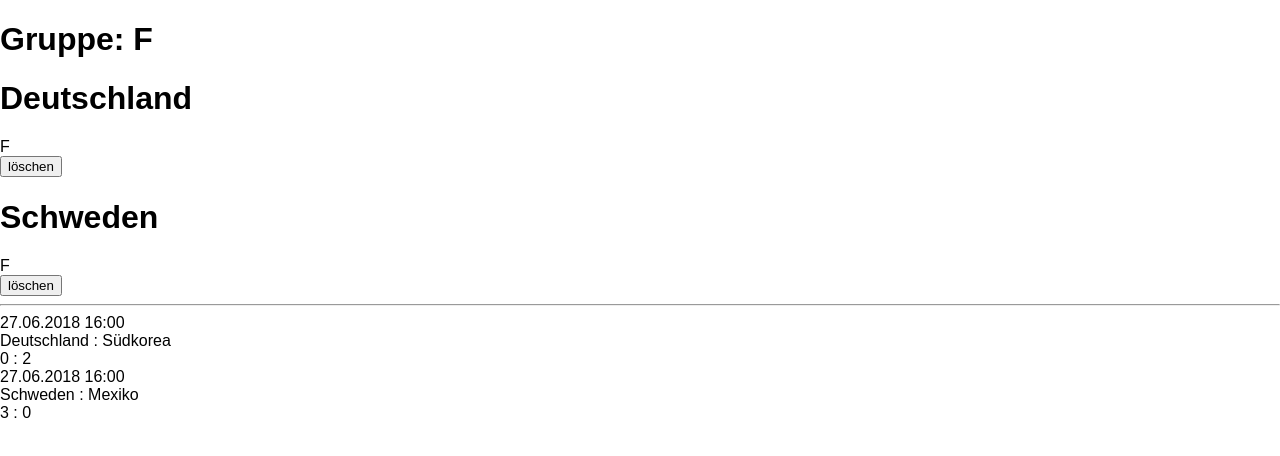
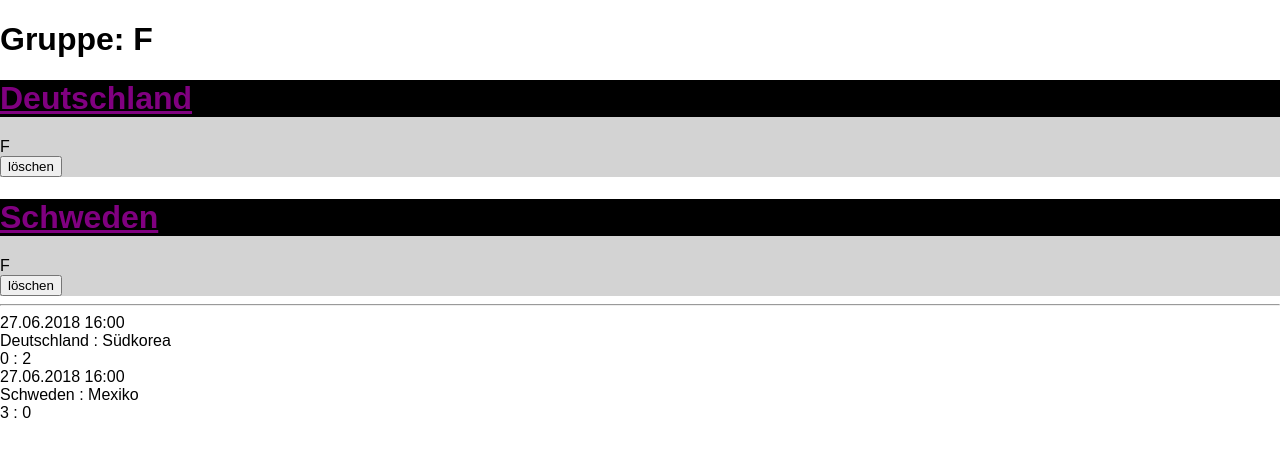
Before and after one commit to sspringer82/dwx-react, a React (Create React App) app: page / in a window 1280 px wide. Shown: the top 456 px of the page. Built offline with nearby package versions, Linux system fonts and the light colour scheme.

Commit message:
styled components

```diff
--- a/package.json
+++ b/package.json
@@ -6,7 +6,8 @@
     "prop-types": "^15.6.2",
     "react": "^16.4.1",
     "react-dom": "^16.4.1",
-    "react-scripts": "1.1.4"
+    "react-scripts": "1.1.4",
+    "styled-components": "^3.3.3"
   },
   "scripts": {
     "start": "react-scripts start",
--- a/src/Team.js
+++ b/src/Team.js
@@ -1,10 +1,15 @@
 import React from 'react';
 import PropTypes from 'prop-types';
 
+import { Headline } from './styles';
+
 export const Team = ({ name, group = 'F', onDelete }) => {
+  const color = 'blue';
+  const className = 'team';
+
   return (
-    <div>
-      <h1>{name}</h1>
+    <div className={className}>
+      <Headline>{name}</Headline>
       <div>{group}</div>
       <button onClick={() => onDelete({ name, group })}>löschen</button>
     </div>
--- a/src/index.css
+++ b/src/index.css
@@ -3,3 +3,7 @@
   padding: 0;
   font-family: sans-serif;
 }
+
+.team {
+  background-color: lightgrey;
+}
--- /dev/null
+++ b/src/styles.js
@@ -0,0 +1,16 @@
+import styled from 'styled-components';
+
+export const H1 = styled.h1`
+  color: purple;
+  background-color: black;
+`;
+
+export const color = 'darkgreen';
+
+export const Headline = H1.extend`
+  text-decoration: underline;
+  &:hover {
+    background-color: purple;
+    color: ${color};
+  }
+`;
```
Also changed, not shown: 1 other file (tests, documents, lock files or other folders).
